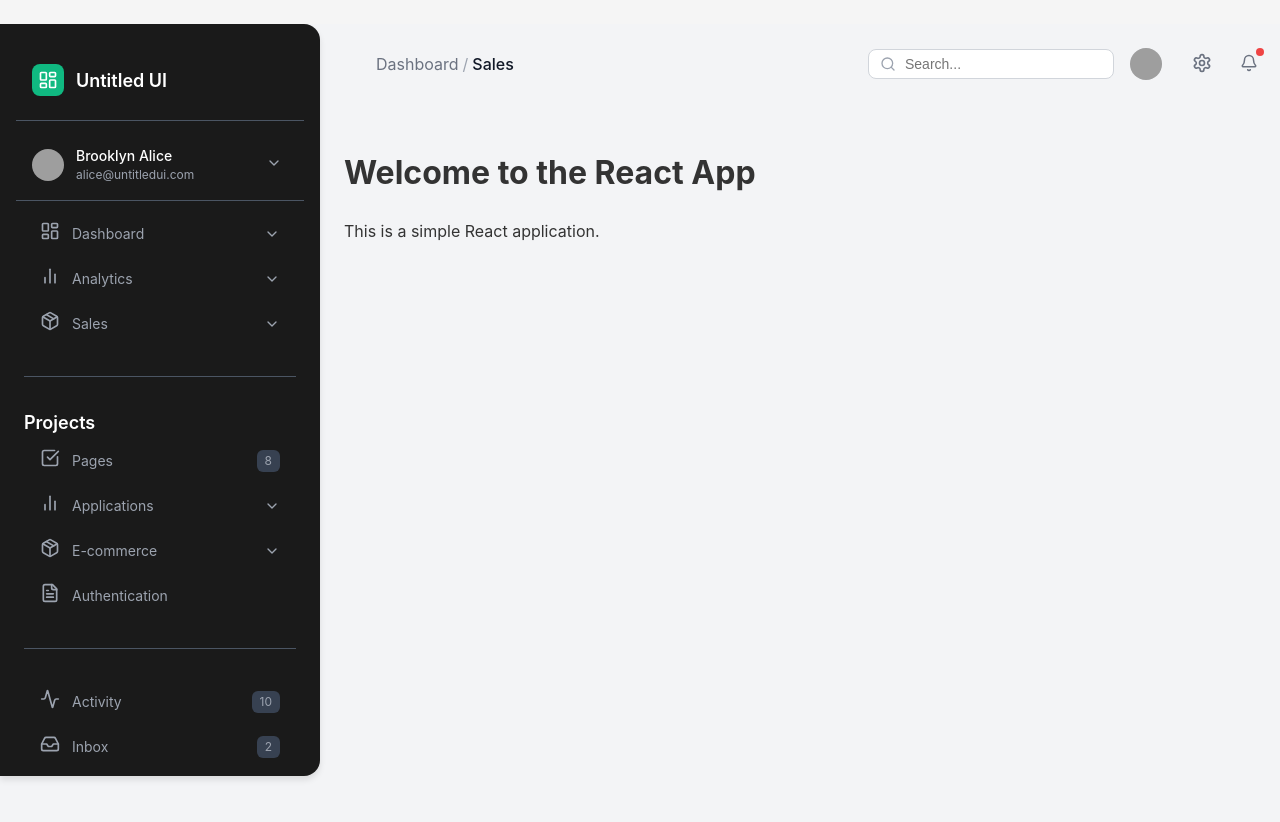
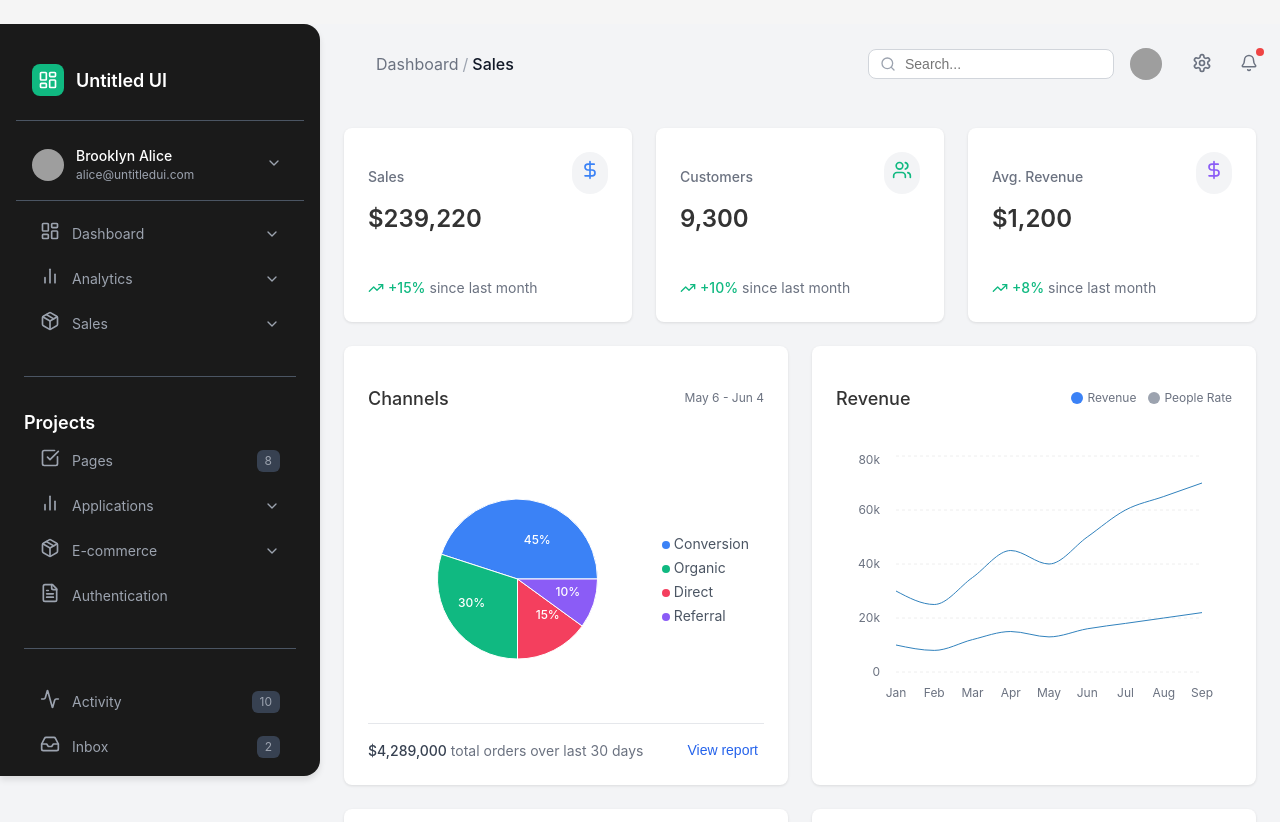
Before and after one commit to osamasabry9/Dashboard-Design, a React (Vite) app: page / in a window 1280 px wide. Shown: the top 822 px of the page. Built offline with nearby package versions, Linux system fonts and the light colour scheme; grey boxes are pictures that could not be loaded.

Commit message:
feat: replace welcome message with DashboardPage component in App style: adjust overflow property in index.css

```diff
--- a/src/App.tsx
+++ b/src/App.tsx
@@ -1,12 +1,10 @@
 import Layout from "./layout/Layout";
+import DashboardPage from "./pages/DashboardPage";
 
 function App() {
   return (
     <Layout>
-      <div className="App">
-        <h1>Welcome to the React App</h1>
-        <p>This is a simple React application.</p>
-      </div>
+      <DashboardPage />
     </Layout>
   )
 }
--- a/src/index.css
+++ b/src/index.css
@@ -9,5 +9,5 @@ body {
   color: #333;
   font-size: 16px;
   line-height: 1.5;
-  overflow-x: hidden;
+  overflow: hidden;
 }
```
